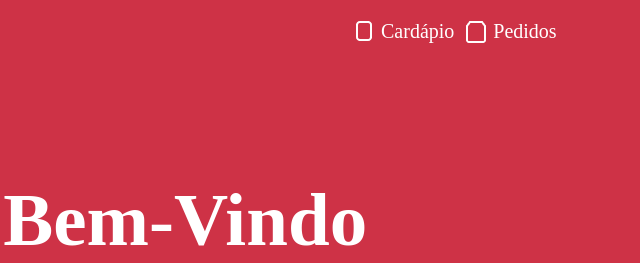
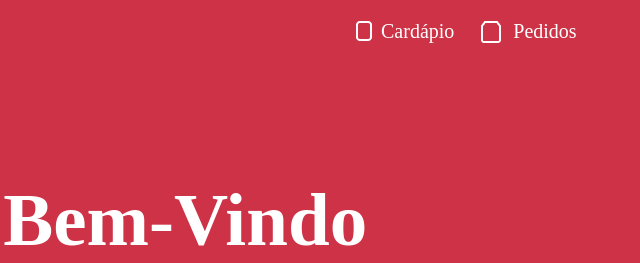
Before and after one commit to LucasGC1708/projeto-para-praticar, a plain HTML site: page index.html in a window 1280 px wide. Shown: the top 263 px of the page, 459-1099 px from the left. Drawn offline with Linux system fonts and the light colour scheme.

Commit message:
Update project.css

```diff
--- a/projeto.css/project.css
+++ b/projeto.css/project.css
@@ -53,7 +53,7 @@ img#pesquisa{
 #Pedidos{
     position: absolute;
     margin-top: -282px;
-    margin-left: -150px;
+    margin-left: -135px;
 }
 
 nav{
@@ -66,7 +66,7 @@ a{
     text-decoration: none;
     color: #fff;
     font-size: 20px;
-    margin-right: 35px;
+    margin-right: 55px;
     font-weight: 500px;
     transition: 1s;
 }
```
